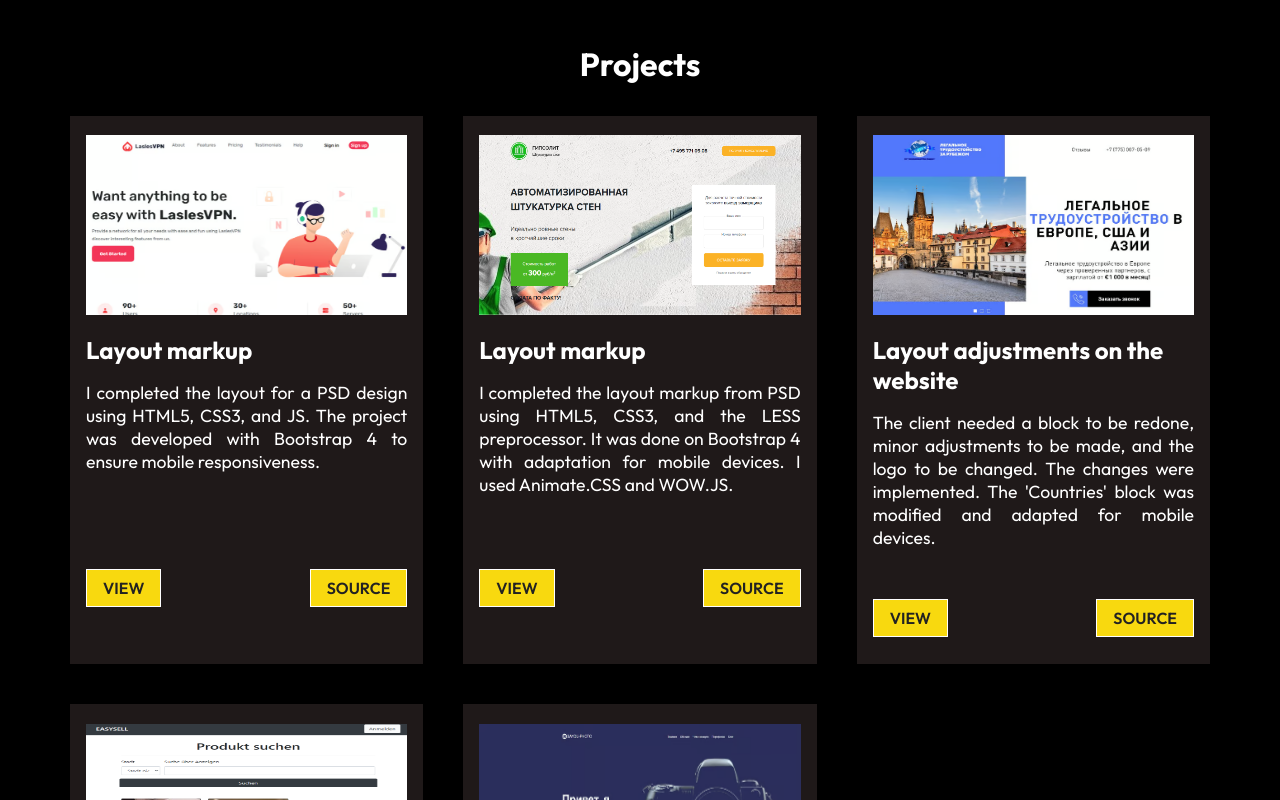
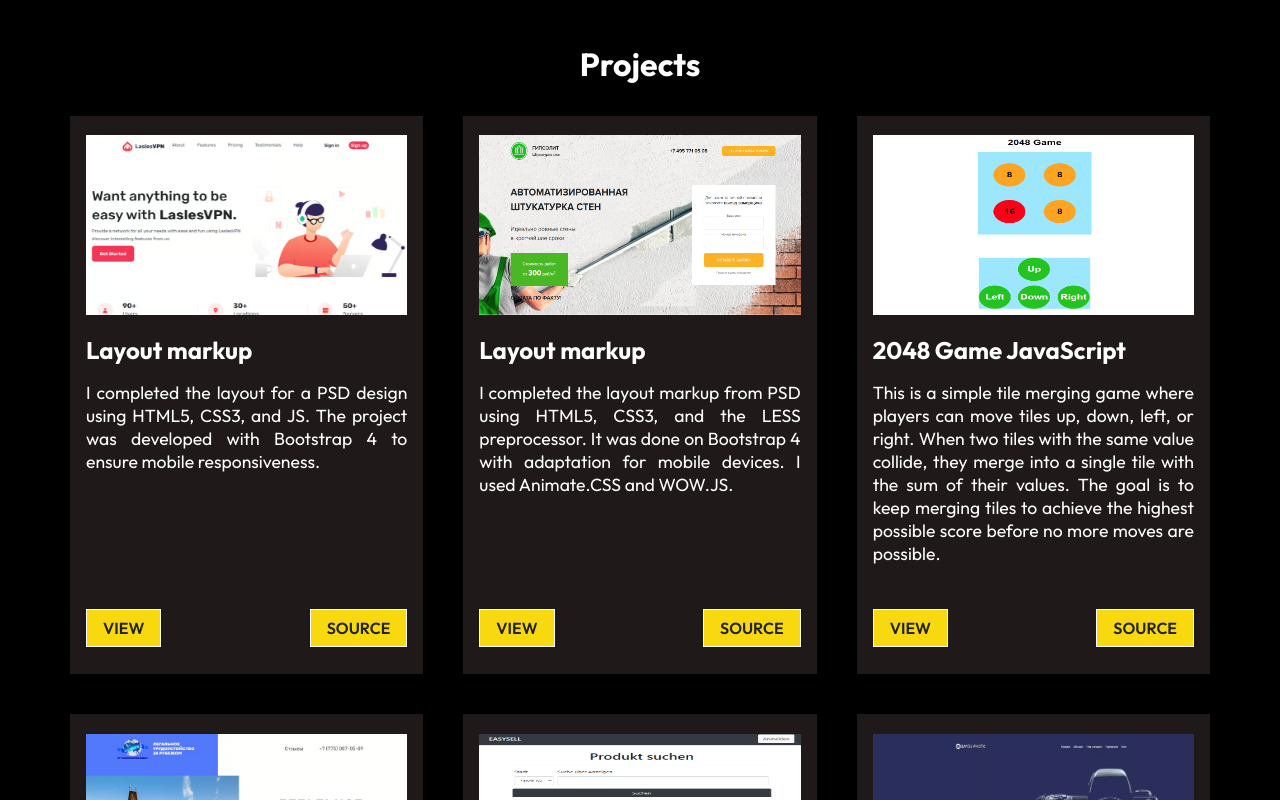
Before and after one commit to Saydubs/Portfolio, a React app: page /#/ in a window 1280 px wide. Shown: the part 820-1620 px from the top of the page. Built offline with nearby package versions, Linux system fonts and the light colour scheme.

Commit message:
add a 2048 game on JS

```diff
--- a/src/components/WorkCardData.js
+++ b/src/components/WorkCardData.js
@@ -3,6 +3,7 @@ import pro2 from "../assets/Screenshot_2.png"
 import pro3 from "../assets/Screenshot_3.png"
 import pro4 from "../assets/Screenshot_4.png"
 import pro5 from "../assets/Screenshot_5.png"
+import pro6 from "../assets/Screenshot_6.png"
 
 const ProjectCardData = [
     {
@@ -24,6 +25,16 @@ const ProjectCardData = [
             en: "I completed the layout markup from PSD using HTML5, CSS3, and the LESS preprocessor. It was done on Bootstrap 4 with adaptation for mobile devices. I used Animate.CSS and WOW.JS. ",
             ge: "Ich habe das Layout aus PSD mithilfe von HTML5, CSS3 und dem LESS-Präprozessor umgesetzt. Es wurde auf Bootstrap 4 angepasst und für mobile Geräte optimiert. Ich habe Animate.CSS und WOW.JS verwendet"},
         view: "https://saydubs.github.io/Gipsolit/"
+    },
+    {
+        imgsrc: pro6,
+        title: {
+            en: "2048 Game JavaScript",
+            ge: "Layout markup"},
+        text: {
+            en: "This is a simple tile merging game where players can move tiles up, down, left, or right. When two tiles with the same value collide, they merge into a single tile with the sum of their values. The goal is to keep merging tiles to achieve the highest possible score before no more moves are possible.",
+            ge: "Dies ist ein einfaches Kachel-Merging-Spiel, bei dem Spieler Kacheln nach oben, unten, links oder rechts bewegen können. Wenn zwei Kacheln mit demselben Wert kollidieren, verschmelzen sie zu einer einzigen Kachel mit der Summe ihrer Werte. Das Ziel ist es, Kacheln immer wieder zu verschmelzen, um die höchstmögliche Punktzahl zu erreichen, bevor keine Züge mehr möglich sind."},
+        view: "https://freelancehunt.com/showcase/work/moy-lichnyiy-sayt/977384.html"
     },
     {
         imgsrc: pro2,
@@ -56,6 +67,7 @@ const ProjectCardData = [
             ge: "Ich habe das Layout aus PSD mithilfe von HTML5, CSS3 und dem LESS-Präprozessor umgesetzt. Es wurde auf Bootstrap 4 angepasst und für mobile Geräte optimiert. Ich habe Animate.CSS und WOW.JS verwendet."},
         view: "https://freelancehunt.com/showcase/work/moy-lichnyiy-sayt/977384.html"
     },
+
 ];
 
 export default ProjectCardData
--- a/src/components/WorkCardStyles.css
+++ b/src/components/WorkCardStyles.css
@@ -29,7 +29,7 @@
 
 .pro-details p{
 
-    min-height: 180px;
+    min-height: 220px;
     padding-bottom: 1rem;
     font-size: 1.1rem;
     text-align: justify;
```
Also changed, not shown: src/assets/Screenshot_6.png (added).
